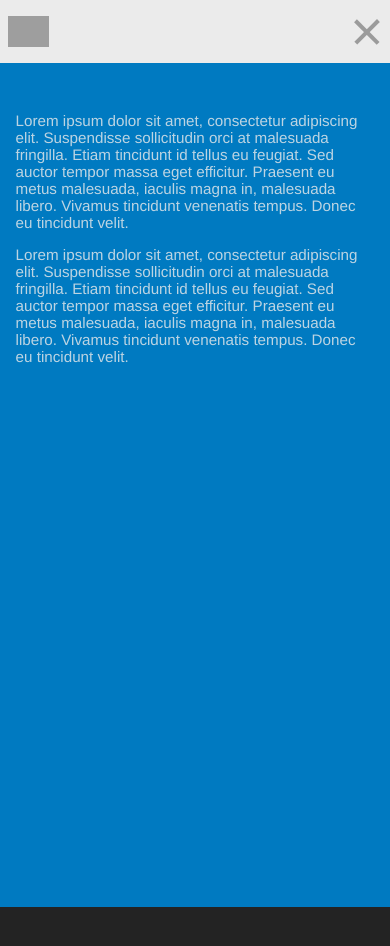
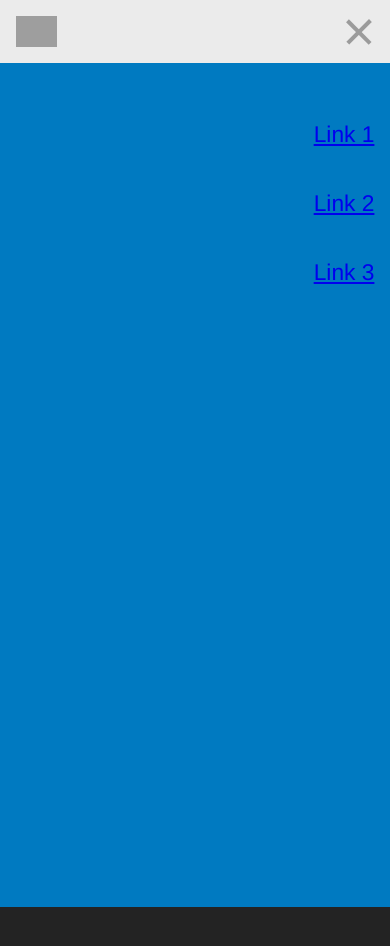
Before and after one commit to irbab00n/portfolio_v2, a React app: page / in a window 390 px wide. Both pictures are taken after a click on the link 366 px from the left and 31 px from the top of the page. Shown: the top 946 px of the page. Built offline with nearby package versions, Linux system fonts and the light colour scheme; grey boxes are pictures that could not be loaded; the HTML template or start-up script is replaced by a standard one.

Commit message:
Mobile nav link list created

```diff
--- a/client/src/app.jsx
+++ b/client/src/app.jsx
@@ -11,11 +11,15 @@ export default class App extends React.Component {
 
   render() {
 
+    const isMobile = /Android|webOS|iPhone|iPad|iPod|BlackBerry|IEMobile|Opera Mini/i.test(navigator.userAgent);
+
     return (
 
       <div className="content-body">
 
-        <Navigation />
+        <Navigation
+          isMobile={isMobile}
+        />
 
         <div className="navigation-gutter"/>
 
--- a/client/src/components/Navigation/index.jsx
+++ b/client/src/components/Navigation/index.jsx
@@ -7,16 +7,20 @@ export default class Navigation extends React.Component {
   }
 
   handleClick(e) {
+    e.preventDefault();
+
     let html = document.getElementsByTagName('html')[0];
-    let wrapper = document.getElementsByClassName('mobile-nav-toggle')[0];
-    let menu = document.getElementsByClassName('mobile-nav-menu')[0];
+    let mobileNavToggle = document.getElementsByClassName('mobile-nav-toggle')[0];
+    let mobileNavMenu = document.getElementsByClassName('mobile-nav-menu')[0];
 
-    html.classList.toggle('no-scroll');
-    wrapper.classList.toggle('is-active');
-    menu.classList.toggle('is-active');
+    html.classList.toggle('no-scroll'); // Prevents background content from being moved while menu is active
+    mobileNavToggle.classList.toggle('is-active'); //
+    mobileNavMenu.classList.toggle('is-active'); // Toggle the menu on/off
   }
 
   render() {
+
+    const { isMobile } = this.props;
 
     return (
 
@@ -36,15 +40,27 @@ export default class Navigation extends React.Component {
         </div>
 
         <div className="mobile-nav-wrapper">
-          <a className="mobile-nav-toggle" onClick={(e) => this.handleClick(e)}>
+          <a className="mobile-nav-toggle"
+            onClick={isMobile ? (e) => {e.preventDefault()} : (e) => this.handleClick(e)}
+            onTouchEnd={(e) => this.handleClick(e)}
+          >
             <span></span>
           </a>
         </div>
 
         <div className="mobile-nav-menu">
           <div className="mobile-nav-content">
-            <p>Lorem ipsum dolor sit amet, consectetur adipiscing elit. Suspendisse sollicitudin orci at malesuada fringilla. Etiam tincidunt id tellus eu feugiat. Sed auctor tempor massa eget efficitur. Praesent eu metus malesuada, iaculis magna in, malesuada libero. Vivamus tincidunt venenatis tempus. Donec eu tincidunt velit.</p>
-            <p>Lorem ipsum dolor sit amet, consectetur adipiscing elit. Suspendisse sollicitudin orci at malesuada fringilla. Etiam tincidunt id tellus eu feugiat. Sed auctor tempor massa eget efficitur. Praesent eu metus malesuada, iaculis magna in, malesuada libero. Vivamus tincidunt venenatis tempus. Donec eu tincidunt velit.</p>
+            <ul>
+              <li>
+                <a href="/">Link 1</a>
+              </li>
+              <li>
+                <a href="/">Link 2</a>
+              </li>
+              <li>
+                <a href="/">Link 3</a>
+              </li>
+            </ul>
           </div>
         </div>
 
--- a/client/src/sass/abstracts/_mixins.scss
+++ b/client/src/sass/abstracts/_mixins.scss
@@ -107,6 +107,12 @@ EXAMPLE USAGE OF ANIMATE & KEYFRAMES @mixins
 
 // Mobile Menu Mixins
 
+@mixin mobile-nav-toggle-active($rotate) {
+  background-color: $bg-mobile-nav-active;
+  -webkit-transform: rotate($rotate);
+  transform: rotate($rotate);
+}
+
 @mixin menu-bar($height, $top-spacing) {
   background-color: $bg-mobile-nav-inactive;
   content: "";
--- a/client/src/sass/components/_mobile-menu.scss
+++ b/client/src/sass/components/_mobile-menu.scss
@@ -1,16 +1,161 @@
-.bar {
-  width: 35px;
-  height: 5px;
-  background-color: #333;
-  margin: 6px 0;
-  transition: 0.4s;
-  z-index: -3
+// Uniform sizing for both the Mobile Nav Wrapper and Mobile Nav Toggle
+
+.mobile-nav-wrapper, .mobile-nav-toggle {
+  @include justify-end;
+  cursor: pointer;
+  position: absolute;
+  display: none;
+  height: $navigation-height / 3 * 2;
+  width: $navigation-height / 3 * 2;
+  z-index: 1000;
 }
 
-.bar::before {
-  top: 6px;
+// Set the display of the toggle on (standard block)
+
+.mobile-nav-toggle {
+  display: block;
 }
 
-.bar::after {
-  top: 18px
+.mobile-nav-toggle.is-active > span {
+  background-color: transparent;
 }
+.mobile-nav-toggle.is-active > span::before {
+  @include mobile-nav-toggle-active(45deg);
+}
+.mobile-nav-toggle.is-active > span::after {
+  @include mobile-nav-toggle-active(-45deg);
+}
+
+// Mobile Nav Menu Container
+
+.mobile-nav-menu {
+  position: absolute;
+  display: block;
+  top: 0;
+  right: 0;
+  opacity: 0;
+  width: 100%;
+  margin-top: $navigation-height;
+  transition: $standard-transition;
+  z-index: 2000;
+  height: 0vh;
+  pointer-events: none;
+}
+
+.mobile-nav-menu.is-active {
+  position: absolute;
+  opacity: 1.0;
+  height: 100vh;
+  background-color: #007ac1;
+  overflow-y: scroll;
+  pointer-events: auto;
+}
+
+// Mobile Nav Content Container
+
+.mobile-nav-content {
+  padding: 4vw;
+}
+
+.mobile-nav-content ul {
+  margin-top: 5vh;
+  padding-left: 0;
+}
+
+.mobile-nav-content li {
+  @include flex;
+  @include justify-end;
+  margin-bottom: 5vh;
+  list-style-type: none;
+}
+
+
+
+
+@media screen and (orientation: landscape) and (max-width: 1200px) {
+
+  .mobile-nav-wrapper, .mobile-nav-toggle {
+    height: $navigation-height-mobile-landscape / 2;
+    width: $navigation-height-mobile-landscape / 2;
+  }
+
+  .mobile-nav-wrapper {
+    display: block;
+    right: 2.5vw;
+  }
+
+  .mobile-nav-toggle > span {
+    @include menu-bar(($navigation-height-mobile-landscape / 2) / 9, ($navigation-height-mobile-landscape / 2) / 9);
+  }
+
+  .mobile-nav-toggle > span::before {
+    @include menu-bar(($navigation-height-mobile-landscape / 2) / 9, (($navigation-height-mobile-landscape / 2) / 9) * 3);
+  }
+
+  .mobile-nav-toggle > span::after {
+    @include menu-bar(($navigation-height-mobile-landscape / 2) / 9, (($navigation-height-mobile-landscape / 2) / 9) * 6);
+  }
+
+  .mobile-nav-toggle.is-active > span::before {
+    top: (($navigation-height-mobile-landscape / 2) / 9) * 3;
+  }
+
+  .mobile-nav-toggle.is-active > span::after {
+    top: (($navigation-height-mobile-landscape / 2) / 9) * 3;
+  }
+
+  .mobile-nav-menu {
+    margin-top: $navigation-height-mobile-landscape;
+  }
+
+  .mobile-nav-content li {
+    font-size: 4.5vh;
+  }
+
+}
+
+
+
+
+
+@media screen and (orientation: portrait) and (max-width: 1200px) {
+
+  .mobile-nav-wrapper, .mobile-nav-toggle {
+    height: $navigation-height-mobile-portrait / 2;
+    width: $navigation-height-mobile-portrait / 2;
+  }
+
+  .mobile-nav-wrapper {
+    display: block;
+    right: 4vw;
+  }
+
+  .mobile-nav-toggle > span {
+    @include menu-bar(($navigation-height-mobile-portrait / 2) / 9, ($navigation-height-mobile-portrait / 2) / 9 );
+  }
+
+  .mobile-nav-toggle > span::before {
+    @include menu-bar(($navigation-height-mobile-portrait / 2) / 9, (($navigation-height-mobile-portrait / 2) / 9) * 3);
+  }
+
+  .mobile-nav-toggle > span::after {
+    @include menu-bar(($navigation-height-mobile-portrait / 2) / 9, (($navigation-height-mobile-portrait / 2) / 9) * 6);
+  }
+
+  .mobile-nav-toggle.is-active > span::before {
+    top: (($navigation-height-mobile-portrait / 2) / 9) * 3;
+  }
+
+  .mobile-nav-toggle.is-active > span::after {
+    top: (($navigation-height-mobile-portrait / 2) / 9) * 3;
+  }
+
+  .mobile-nav-menu {
+    margin-top: $navigation-height-mobile-portrait;
+  }
+
+  .mobile-nav-content li {
+    font-size: 2.7vh;
+  }
+
+}
--- a/client/src/sass/layout/_navigation.scss
+++ b/client/src/sass/layout/_navigation.scss
@@ -25,9 +25,9 @@
 }
 
 .navigation-logo {
-  background: url(https://s20.postimg.cc/fehb8hpot/logo.png) no-repeat left center; // serve your asset from here
+  background: url(https://s20.postimg.cc/fehb8hpot/logo.png) no-repeat left center; // your logo asset goes here
   background-size: contain;
-  margin-left: 2vw;
+  margin-left: 4vw;
   min-height: 4vh;
   width: 100%;
   opacity: 1.0;
@@ -46,83 +46,13 @@
 }
 
 .navigation-nav-link {
-  margin-right: 2vw;
+  margin-right: 4vw;
 }
 
 
-// MOBILE NAVIGATION LAYOUT
-
-
-.mobile-nav-wrapper, .mobile-nav-toggle {
-  @include justify-end;
-  cursor: pointer;
-  position: absolute;
-  display: none;
-  height: $navigation-height / 3 * 2;
-  width: $navigation-height / 3 * 2;
-  z-index: 1000;
-}
-
-.mobile-nav-toggle {
-  cursor: pointer;
-  display: block;
-}
-
-.mobile-nav-toggle > span {
-  @include menu-bar(($navigation-height / 2) / 9, ($navigation-height / 2) / 9);
-}
-
-.mobile-nav-toggle > span::before {
-  @include menu-bar(($navigation-height / 2) / 9, (($navigation-height / 2) / 9) * 3);
-}
-
-.mobile-nav-toggle > span::after {
-  @include menu-bar(($navigation-height / 2) / 9, (($navigation-height / 2) / 9) * 6);
-}
-
-.mobile-nav-toggle.is-active > span {
-  background-color: transparent;
-}
-.mobile-nav-toggle.is-active > span::before {
-  top: (($navigation-height / 2) / 9) * 3;
-  background-color: $bg-mobile-nav-active;
-  -webkit-transform: rotate(45deg) translate;
-  transform: rotate(45deg) translate(0px, 0px);
-}
-.mobile-nav-toggle.is-active > span::after {
-  top: (($navigation-height / 2) / 9) * 3;
-  background-color: $bg-mobile-nav-active;
-  -webkit-transform: rotate(-45deg);
-  transform: rotate(-45deg);
-}
-
-.mobile-nav-menu {
-  position: absolute;
-  display: block;
-  top: 0;
-  opacity: 0;
-  margin-top: $navigation-height;
-  transition: $standard-transition;
-  z-index: 2000;
-  height: 0vh;
-}
-
-.mobile-nav-menu.is-active {
-  position: absolute;
-  width: 100%;
-  opacity: 1.0;
-  height: 100vh;
-  background-color: #007ac1;
-  overflow-y: scroll;
-  pointer-events: auto;
-}
-
-.mobile-nav-content {
-  padding: 4vh 4vw;
-}
-
 
 @media screen and (orientation: landscape) and (max-width: 1200px) {
+
   .navigation {
     height: $navigation-height-mobile-landscape;
   }
@@ -143,43 +73,10 @@
     display: none;
   }
 
-  .mobile-nav-wrapper, .mobile-nav-toggle {
-    height: $navigation-height-mobile-landscape / 2;
-    width: $navigation-height-mobile-landscape / 2;
-  }
-
-  .mobile-nav-wrapper {
-    display: block;
-    right: 2vw;
-  }
-
-  .mobile-nav-toggle > span {
-    @include menu-bar(($navigation-height-mobile-landscape / 2) / 9, ($navigation-height-mobile-landscape / 2) / 9);
-  }
-
-  .mobile-nav-toggle > span::before {
-    @include menu-bar(($navigation-height-mobile-landscape / 2) / 9, (($navigation-height-mobile-landscape / 2) / 9) * 3);
-  }
-
-  .mobile-nav-toggle > span::after {
-    @include menu-bar(($navigation-height-mobile-landscape / 2) / 9, (($navigation-height-mobile-landscape / 2) / 9) * 6);
-  }
-
-  .mobile-nav-toggle.is-active > span::before {
-    top: (($navigation-height-mobile-landscape / 2) / 9) * 3;
-  }
-
-  .mobile-nav-toggle.is-active > span::after {
-    top: (($navigation-height-mobile-landscape / 2) / 9) * 3;
-  }
-
-  .mobile-nav-menu {
-    margin-top: $navigation-height-mobile-landscape;
-  }
-
 }
 
 @media screen and (orientation: portrait) and (max-width: 1200px) {
+
   .navigation {
     height: $navigation-height-mobile-portrait;
   }
@@ -196,42 +93,8 @@
     min-height: $navigation-height-mobile-portrait / 2;
   }
 
-  .mobile-nav-wrapper, .mobile-nav-toggle {
-    height: $navigation-height-mobile-portrait / 2;
-    width: $navigation-height-mobile-portrait / 2;
-  }
-
   .navigation-nav-wrapper {
     display: none;
   }
 
-  .mobile-nav-wrapper {
-    display: block;
-    right: 2vw;
-  }
-
-  .mobile-nav-toggle > span {
-    @include menu-bar(($navigation-height-mobile-portrait / 2) / 9, ($navigation-height-mobile-portrait / 2) / 9 );
-  }
-
-  .mobile-nav-toggle > span::before {
-    @include menu-bar(($navigation-height-mobile-portrait / 2) / 9, (($navigation-height-mobile-portrait / 2) / 9) * 3);
-  }
-
-  .mobile-nav-toggle > span::after {
-    @include menu-bar(($navigation-height-mobile-portrait / 2) / 9, (($navigation-height-mobile-portrait / 2) / 9) * 6);
-  }
-
-  .mobile-nav-toggle.is-active > span::before {
-    top: (($navigation-height-mobile-portrait / 2) / 9) * 3;
-  }
-
-  .mobile-nav-toggle.is-active > span::after {
-    top: (($navigation-height-mobile-portrait / 2) / 9) * 3;
-  }
-
-  .mobile-nav-menu {
-    margin-top: $navigation-height-mobile-portrait;
-  }
-
 }
```
